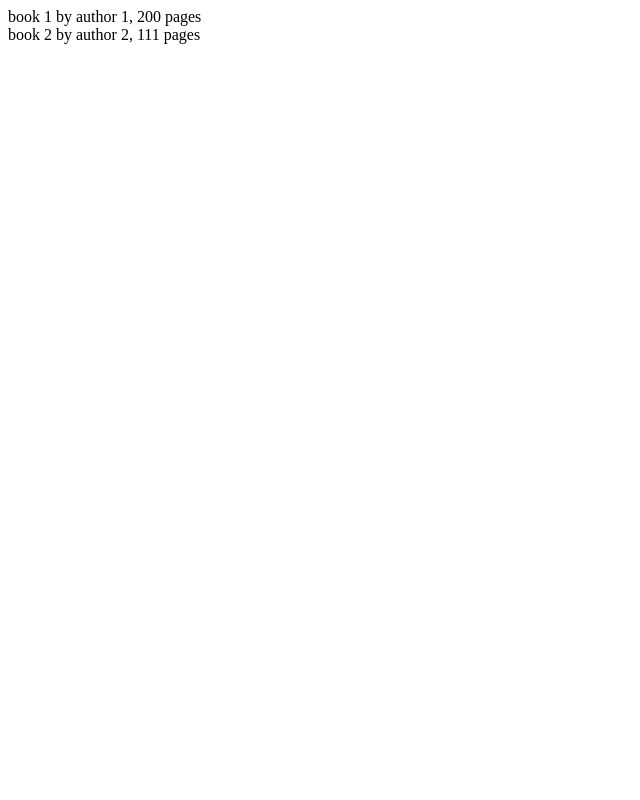
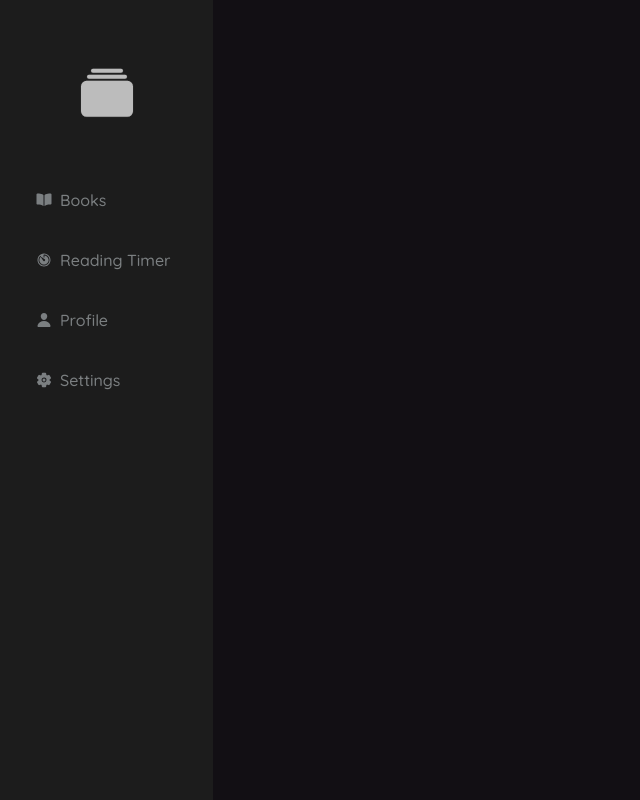
Before and after one commit to emosra/my-odin-projects, a plain HTML site: page library/index.html in a window 1280 px wide. Shown: the whole page, without its empty margins (0-640 px from the left). Drawn offline with nearby package versions, Linux system fonts and the light colour scheme.

Commit message:
Create sidebar w/ buttons

```diff
--- a/library/index.html
+++ b/library/index.html
@@ -8,6 +8,31 @@
     <title>Document</title>
 </head>
 <body>
-    <div class="books-container"></div>
+    <header>
+
+    </header>
+
+    <div class="sidebar">
+        <ion-icon name="albums" class="logo"></ion-icon>
+        <ul class="sidebar-btns">
+            <li><ion-icon name="book" class="sidebar-icon"></ion-icon>Books</li>
+            <li><ion-icon name="timer" class="sidebar-icon"></ion-icon>Reading Timer</li>
+            <li><ion-icon name="person" class="sidebar-icon"></ion-icon>Profile</li>
+            <li><ion-icon name="settings" class="sidebar-icon"></ion-icon>Settings</li>
+        </ul>
+    </div>
+
+    <div class="books-container">
+
+    </div>
+
+
+
+
+
+
+
+    <script type="module" src="https://unpkg.com/ionicons@7.1.0/dist/ionicons/ionicons.esm.js"></script>
+    <script nomodule src="https://unpkg.com/ionicons@7.1.0/dist/ionicons/ionicons.js"></script>
 </body>
 </html>
--- a/library/main.js
+++ b/library/main.js
@@ -1,45 +1,32 @@
-const booksContainer = document.querySelector('.books-container')
+// const booksContainer = document.querySelector('.books-container')
 
-let myLibrary = [
-    // {
-    //     title: 'book 1',
-    //     author: 'author 1',
-    //     numOfPages: 150,
-    //     haveRead: false
-    // },
-    // {
-    //     title: 'book 2',
-    //     author: 'author 2',
-    //     numOfPages: 127,
-    //     haveRead: true
-    // },
-];
+// let myLibrary = [];
 
-function Book(title, author, numOfPages, haveRead) {
-    this.title = title;
-    this.author = author;
-    this.numOfPages = numOfPages;
-    this.haveRead = haveRead;
-}
+// function Book(title, author, numOfPages, haveRead) {
+//     this.title = title;
+//     this.author = author;
+//     this.numOfPages = numOfPages;
+//     this.haveRead = haveRead;
+// }
 
-Book.prototype.info = function() {
-    return `${this.title} by ${this.author}, ${this.numOfPages} pages`
-}
+// Book.prototype.info = function() {
+//     return `${this.title} by ${this.author}, ${this.numOfPages} pages`
+// }
 
-function addBookToLibrary(book) {
-    myLibrary.push(book);
-}
+// function addBookToLibrary(book) {
+//     myLibrary.push(book);
+// }
 
-const bookOne = new Book('book 1', 'author 1', 200, true)
-const bookTwo = new Book('book 2', 'author 2', 111, false)
+// const bookOne = new Book('book 1', 'author 1', 200, true)
+// const bookTwo = new Book('book 2', 'author 2', 111, false)
 
-addBookToLibrary(bookOne)
-addBookToLibrary(bookTwo)
+// addBookToLibrary(bookOne)
+// addBookToLibrary(bookTwo)
 
 
-for (const obj of myLibrary) {
-    const bookCard = document.createElement('div')
-    bookCard.textContent = obj.info();
-    booksContainer.appendChild(bookCard)
-    console.log(obj.info())
-}
+// for (const obj of myLibrary) {
+//     const bookCard = document.createElement('div')
+//     bookCard.textContent = obj.info();
+//     booksContainer.appendChild(bookCard)
+//     console.log(obj.info())
+// }
--- a/library/styles.css
+++ b/library/styles.css
@@ -0,0 +1,64 @@
+@import url('https://fonts.googleapis.com/css2?family=Quicksand:wght@500&display=swap');
+
+:root {
+    --dark: #1C1C1C;
+}
+
+* {
+    padding: 0;
+    margin: 0;
+    box-sizing: border-box;
+    font-family: 'Quicksand', sans-serif;
+}
+
+ul {
+    list-style: none;
+}
+
+body {
+    height: 100vh;
+    display: grid;
+    grid-template-columns: 1fr 5fr;
+    grid-template-rows: 1fr 4fr;
+    background-color: #120F14;
+    color: #7B7F81;
+}
+
+/* Sidebar styling */
+
+.sidebar {
+    grid-row: 1 / -1;
+    display: flex;
+    flex-direction: column;
+
+    background-color: var(--dark);
+    padding: 16px;
+}
+
+.logo {
+    font-size: 64px;
+    color: rgb(188, 188, 188);
+    flex: 1;
+    align-self: center;
+}
+
+.sidebar-icon {
+    font-size: 16px;
+}
+
+.sidebar-btns {
+    flex: 4;
+}
+
+.sidebar-btns li {
+    display: flex;
+    align-items: center;
+    gap: 8px;
+    padding: 20px;
+    border-radius: 16px;
+}
+
+.sidebar-btns li:hover {
+    cursor: pointer;
+    color: white;
+}
```
